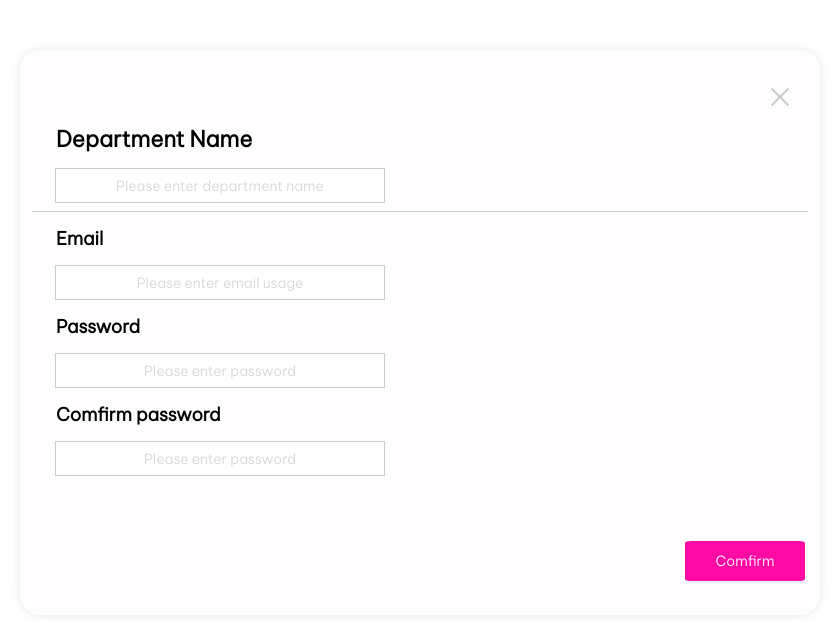
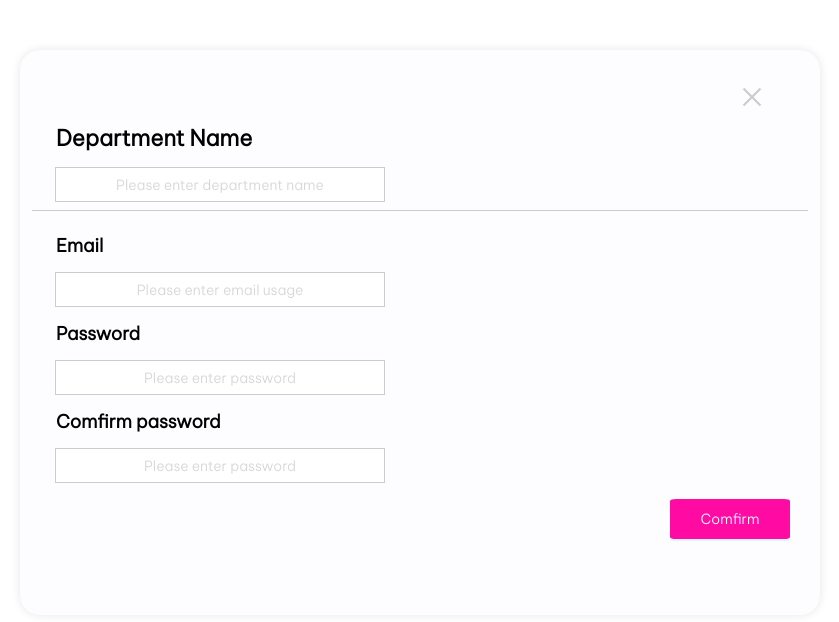
Before and after one commit to khangpham2712/Go-Asset-management, a React (Create React App) app in the folder front-end/: page /Add-department in a window 1280 px wide. Shown: the top 622 px of the page, without its empty margins (220-1059 px from the left). Built offline with nearby package versions, Linux system fonts and the light colour scheme.

Commit message:
fix logic confirm pass

```diff
--- a/front-end/src/page/AddDepartment/add-department.css
+++ b/front-end/src/page/AddDepartment/add-department.css
@@ -10,6 +10,8 @@ padding-top: 15px;
 margin: auto;
 margin-top: 50px;
 box-shadow: 0px 0px 10px rgba(0, 0, 0, 0.1);
+display: flex;
+  flex-direction: column;
 }
 
 .fillbox{
@@ -91,3 +93,8 @@ hr{
     margin-top: 20px;
 
 }
+
+.button-confirm {
+    /* ... */
+    margin-top: 16px; /* hoặc giá trị phù hợp để giữ cho nút ổn định */
+  }
--- a/front-end/src/page/AddDepartment/add-department.tsx
+++ b/front-end/src/page/AddDepartment/add-department.tsx
@@ -2,7 +2,7 @@
 import React, { useState } from 'react';
 
 import "../AddDepartment/add-department.css";
-import { Input } from 'antd';
+import { Alert, Input } from 'antd';
 import { Button, Flex } from 'antd';
 import { CloseOutlined } from '@ant-design/icons';
 
@@ -12,14 +12,21 @@ import { CloseOutlined } from '@ant-design/icons';
 const AddDepartment = () => {
 
 
+  interface DepartmentData {
+    departmentName: string;
+    email: string;
+    password: string;
+
+  }
+
   const [departmentData, setDepartmentData] = useState({
     departmentName: '',
     email: '',
     password: '',
-    confirmPassword: '',
   });
 
-
+  const [confirmPassword, setConfirmPassword] = useState<string>('');
+  const [passwordMismatchError, setPasswordMismatchError] = useState<boolean>(false);
 
   const handleClose = () => {
     // Handle the close logic here
@@ -27,7 +34,26 @@ const AddDepartment = () => {
 
   const handleConfirm = () => {
     // Handle the confirm logic here
+    if (departmentData.password !== confirmPassword) {
+      setPasswordMismatchError(true);
+      return;
+    }
+
     console.log('Department Data:', departmentData);
+  };
+
+  const handleInputChange = <T extends keyof DepartmentData>(fieldName: T, value: string) => {
+    // Cập nhật state khi có thay đổi ở các trường nhập liệu
+    setDepartmentData({
+      ...departmentData,
+      [fieldName]: value,
+    });
+
+    // Reset lỗi khi có sự thay đổi ở trường Password
+    if (fieldName === 'password') {
+      setPasswordMismatchError(false);
+    }
+
   };
 
 
@@ -37,27 +63,36 @@ const AddDepartment = () => {
          <CloseOutlined className="close-icon" onClick={handleClose} />
         <div className='fillbox'>
         <div className='Department-name-text'>Department Name</div>
-        <Input placeholder="Please enter department name" className='Input' />
+        <Input placeholder="Please enter department name" className='Input'  value={departmentData.departmentName}
+          onChange={(e) => handleInputChange('departmentName', e.target.value)} />
         </div>
         <hr/>
 
 
         <div className='fillbox'>
         <div className='fill-box-text'>Email</div>
-        <Input placeholder="Please enter email usage"className='Input'  />
+        <Input placeholder="Please enter email usage"className='Input' value={departmentData.email}
+          onChange={(e) => handleInputChange('email', e.target.value)} />
         </div>
 
         <div className='fillbox'>
         <div className='fill-box-text'>Password</div>
-        <Input placeholder="Please enter password"className='Input'type="password"  />
+        <Input placeholder="Please enter password"className='Input'type="password"  value={departmentData.password}
+          onChange={(e) => handleInputChange('password', e.target.value)} />
         </div>
 
         <div className='fillbox'>
         <div className='fill-box-text'>Comfirm password</div>
-        <Input placeholder="Please enter password"className='Input' type="password" />
+        <Input placeholder="Please enter password"className='Input' type="password" value={confirmPassword}
+          onChange={(e) => setConfirmPassword(e.target.value)} />
         </div>
 
-        <Button className='button-confirm' type="primary" >Comfirm</Button>
+
+        {passwordMismatchError && (
+        <Alert message="Password and Confirm Password do not match!" type="error" showIcon />
+      )}
+
+        <Button className='button-confirm' type="primary" onClick={handleConfirm} >Comfirm</Button>
     </div>
   );
 };
```
